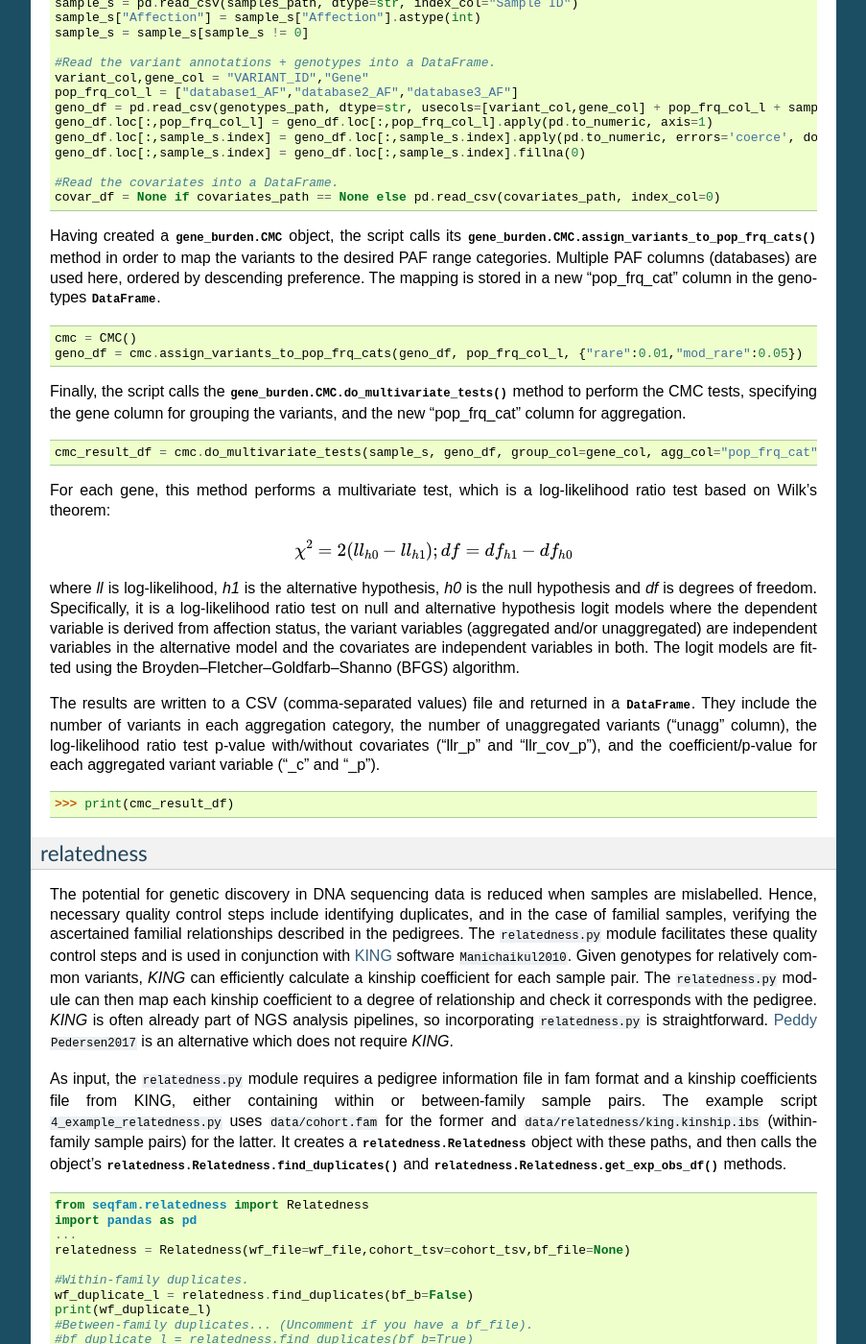
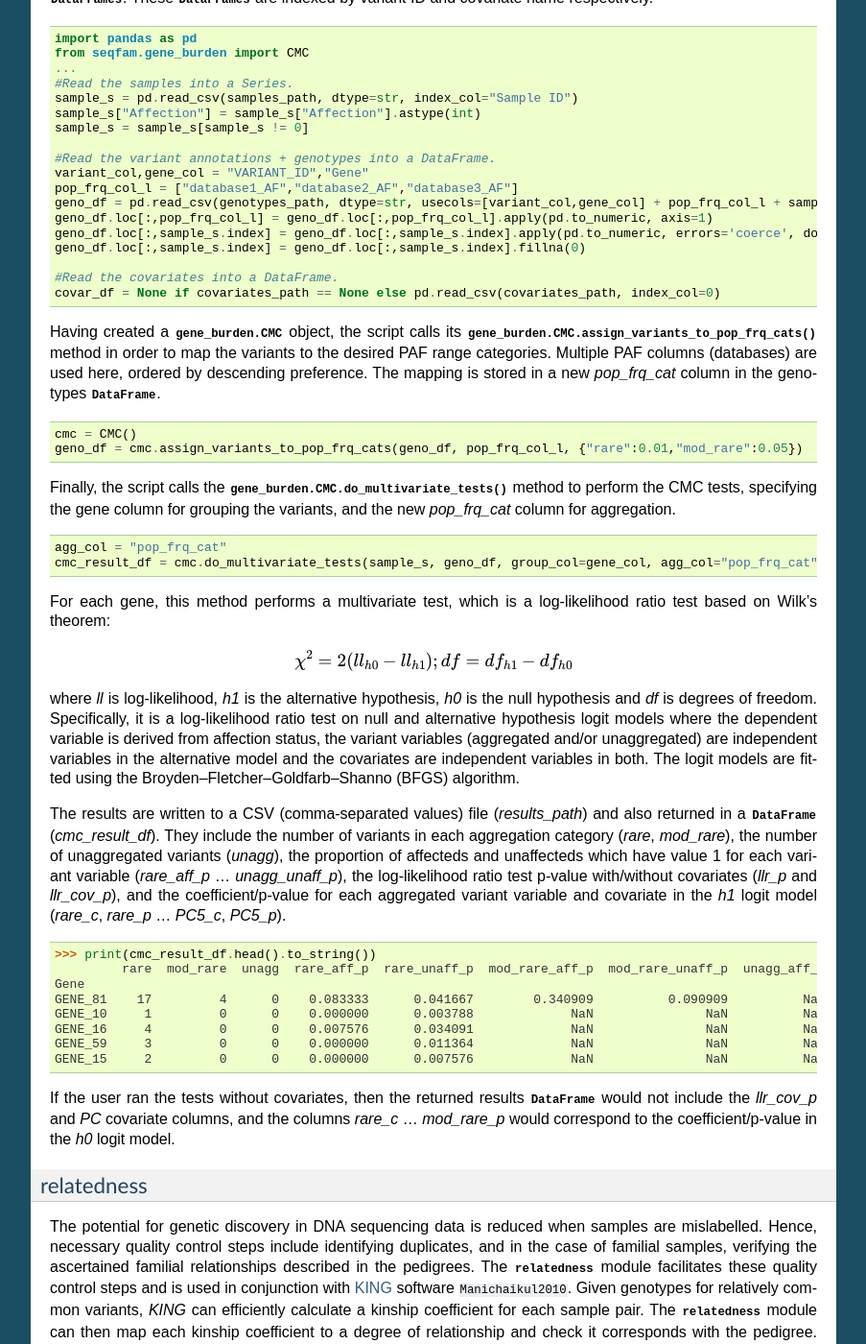
Before and after one commit to mframpton/seqfam, a Sphinx documentation site: the page built from docs/tutorial_and_api.rst, in a window 1280 px wide and 1400 px high, scrolled down 5039 px. Shown: the whole window at 96% size, without its empty margins (198-1101 px from the left). Built offline with Sphinx 7.4.7, drawn with Linux system fonts in a browser that asks for light colours; cross-references to code outside the pages are shown as plain code; some of the changed text lies outside the part shown.

Commit message:
Formatting.

```diff
--- a/docs/tutorial_and_api.rst
+++ b/docs/tutorial_and_api.rst
@@ -6,14 +6,16 @@
 ############
 
 The :py:mod:`seqfam` package is primarily designed for analysing next generation sequencing (NGS) DNA data from families with known pedigree information in order to identify rare variants that are potentially causal of a disease/trait of interest.
-It uses the popular and versatile Pandas library, and can be straightforwardly integrated into existing analysis code/pipelines.
+It uses the popular and versatile `Pandas <https://pandas.pydata.org/>`_ library, and can be straightforwardly integrated into existing analysis code/pipelines.
 :py:mod:`Seqfam` can be used to verify pedigree information, to perform Monte Carlo gene dropping, to undertake regression-based gene burden testing, and to identify variants which segregate by affection status in families via user-defined pattern of occurrence rules.
 Additionally, it can generate scripts for running analyses in a *MapReduce pattern* on a computer cluster, something which is usually desirable in NGS data analysis and indeed *big data* analysis in general.
 
 Requirements and installation
 #############################
 
-:py:mod:`Seqfam` is compatible with Windows, Mac OX X and Linux operating systems. It is coded using Python 3.6 but can also be run by Python 2.7. It requires the following packages:
+:py:mod:`Seqfam` is compatible with Windows, Mac OX X and Linux operating systems.
+It is coded using Python 3.6 but can also be run by Python 2.7.
+It requires the following packages (listed in *requirements.txt*):
 
 * pandas==0.20.3
 * scipy==0.19.1
@@ -22,22 +24,29 @@
 * setuptools==38.4.0
 * statsmodels==0.8.0
 
-Having cloned the repository, run the command :code:`python setup.py install`.
+Run the following commands to clone and install from GitHub.
+
+.. code-block:: bash
+
+   $ git clone https://github.com/mframpton/seqfam
+   $ cd seqfam
+   $ pip install -r requirements.txt
+   $ python setup.py install
 
 Tutorial
 ########
 
 This section describes the functionality and methods employed by :py:mod:`seqfam’s` 5 modules, which are:
 
-    1. :file:`gene_drop.py`: Monte Carlo gene dropping;
+    1. :py:mod:`gene_drop`: Monte Carlo gene dropping;
 
-    2. :file:`pof.py`: variant pattern of occurrence in families;
+    2. :py:mod:`pof`: variant pattern of occurrence in families;
 
-    3. :file:`gene_burden.py`: regression-based gene burden testing;
+    3. :py:mod:`gene_burden`: regression-based gene burden testing;
 
-    4. :file:`relatedness.py`: identification of duplicates and verification of ascertained pedigree information via kinship coefficients;
+    4. :py:mod:`relatedness`: identification of duplicates and verification of ascertained pedigree information via kinship coefficients;
 
-    5. :file:`sge.py`: Sun Grid Engine (SGE) array job creation.
+    5. :py:mod:`sge`: Sun Grid Engine (SGE) array job creation.
 
 Figure 1 provides a visual representation of modules 1–4.
 
@@ -46,22 +55,22 @@
     :alt: alternate text
     :figclass: align-center
 
-    Panel A represents the :py:meth:`Cohort.gene_drop` method in the :file:`gene_drop.py` module which performs Monte Carlo gene dropping.
+    Panel A represents the :py:meth:`Cohort.gene_drop` method in the :py:mod:`gene_drop` module which performs Monte Carlo gene dropping.
     On a single iteration, for each family the algorithm seeds founder genotypes based on the variant population allele frequency and then gene drops via depth-first traversals.
     Having done this for all families, a simulated cohort allele frequency (AF) is calculated and following many iterations (e.g. 10,000), a p-value, the proportion of iterations where cohort AF < simulated cohort AF, is outputted.
-    Panel B represents the :py:meth:`Pof.get_family_pass_name_l` method in the :file:`pof.py` module.
+    Panel B represents the :py:meth:`Pof.get_family_pass_name_l` method in the :py:mod:`pof` module.
     Prior to calling the method, each family is assigned a variant pattern of occurrence in family (POF) rule.
     The method then takes a variant’s genotypes and returns families whose POF rule is passed.
-    Panel C represents the :py:meth:`CMC.do_multivariate_tests` method in the :file:`gene_burden.py` module.
+    Panel C represents the :py:meth:`CMC.do_multivariate_tests` method in the :py:mod:`gene_burden` module.
     This method takes sample affection status and variant genotypes across multiple genes, plus optionally covariates such as ancestry PCA coordinates.
     For each gene, the method aggregates the variants by allele frequency, constructs null and alternative hypothesis logit models which may include the covariates, and then performs a log-likelihood ratio test.
-    Panel D represents the :py:meth:`Relatedness.get_exp_obs_df` method in the :file:`relatedness.py` module.
+    Panel D represents the :py:meth:`Relatedness.get_exp_obs_df` method in the :py:mod:`relatedness` module.
     For input, this takes pedigree information and kinship coefficients from `KING <http://people.virginia.edu/~wc9c/KING/>`_ for each within-family sample pair.
     It maps these data to expected and observed degrees of relationship respectively, returning a :py:mod:`DataFrame`.
 
 The repository contains additional scripts in :file:`src/examples` which demonstrate the functionality of the modules on example data, including files in the :file:`data` directory.
 The scripts are :file:`1_example_gene_drop.py`, :file:`2_example_pof.py`, :file:`3_example_gene_burden.py`, :file:`4_example_relatedness.py`, and :file:`5_example_sge.py`.
-The reader can also refer to Table 1 for a summary of the main user functions of the 5 :py:mod:`seqfam` modules, which includes their input/output.
+The reader can also refer to Table 1 for a summary of the main user functions of the 5 :py:mod:`seqfam` modules.
 Data in the example data files are derived from the whole exome sequencing of a large cohort of over 200 families with inflammatory bowel disease.
 
 .. table:: Table 1. Summary of main user functions in :py:mod:`seqfam` modules
@@ -86,13 +95,13 @@
 =========
 
 For a rare variant to be considered potentially causal of a particular trait/disease based on in silico analysis, it should satisfy various criteria, such as being biologically plausible and predicted to be pathogenic.
-The :file:`gene_drop.py` module can be used to further assess candidate variants via Monte Carlo gene dropping.
+The :py:mod:`gene_drop` module can be used to further assess candidate variants via Monte Carlo gene dropping.
 
 Given the structure of the families, Monte Carlo gene dropping can indicate whether a variant is enriched in the cohort relative to the general population, and assuming the trait/disease is more prevalent in the cohort, such enrichment supports causality.
-The :file:`gene_drop.py` module can be considered complementary to the *RVsharing* *R* package :cite:`Bureau2014` which calculates the probability of multiple affected relatives sharing a rare variant under the assumption of no disease association or linkage.
+The :py:mod:`gene_drop` module can be considered complementary to the `RVsharing <https://cran.r-project.org/web/packages/RVsharing/index.html>`_ *R* package :cite:`Bureau2014` which calculates the probability of multiple affected relatives sharing a rare variant under the assumption of no disease association or linkage.
 
 The module requires a pedigree file in `fam format <https://www.cog-genomics.org/plink2/formats#fam>`_ as input.
-The example script :file:`1_example_gene_drop.py` shows how to use :file:`gene_drop.py` with the pedigrees in :file:`cohort.fam`.
+The example script :file:`1_example_gene_drop.py` shows how to use :py:mod:`gene_drop` with the pedigrees in :file:`data/cohort.fam`.
 It first creates a :py:obj:`gene_drop.Cohort` object from :file:`cohort.fam` which stores all of the pedigrees as trees.
 
 .. code-block:: python
@@ -102,8 +111,12 @@
    cohort_fam = os.path.join(data_dir,"cohort.fam")
    cohort = Cohort(cohort_fam)
 
-For a hypothetical variant of interest, the script then specifies (i) allele frequency in the general population (*pop_af*) is 0.025; (ii) the subset of samples which have genotypes (*sample_genotyped_l*).
-Now the gene dropping can be performed via the :py:obj:`gene_drop.Cohort` object's :py:func:`gene_drop.Cohort.gene_drop` method.
+For a hypothetical variant of interest, the script then specifies:
+
+1. allele frequency in the general population (*pop_af*) is 0.025;
+2. the subset of samples which have genotypes (*sample_genotyped_l*).
+
+Now the gene dropping can be performed via the :py:meth:`gene_drop.Cohort.gene_drop` method.
 The script uses the method to assess whether increasing cohort allele frequencies (*cohort_af*) indicate enrichment relative to the general population.
 For each *cohort_af*, the method returns an enrichment p-value (*p*), and so as *cohort_af* increases, *p* decreases.
 
@@ -127,9 +140,12 @@
 pof
 ===
 
-Like :file:`gene_drop.py`, the :file:`pof.py` module can provide additional evidence for whether particular rare variants are causal of a particular trait/disease. It is intended for identifying variants which are carried by most or all affected members of a family, or even which segregate between affected and unaffected members.
+Like :py:mod:`gene_drop`, the :py:mod:`pof` module can provide additional evidence for whether particular rare variants are causal of a particular trait/disease.
+It is intended for identifying variants which are carried by most or all affected members of a family (*As*), or even which segregate between *As* and unaffected members (*Ns*).
 
-For each family, the user uses the :file:`pof.py` module to define a variant pattern of occurrence rule and check whether any supplied variants pass. The rule can specify a minimum value for the proportion of affected members (*As*) who are carriers (*A_carrier_p*), and/or a minimum difference between the proportion of *As* and unaffected members (*Ns*) who are carriers (*AN_carrier_diff*). Constraints for the number of genotyped *As* and *Ns* can also be added, (*A_n_min* and *N_n_min* respectively).
+For each family, the user uses the :py:mod:`pof` module to define a variant pattern of occurrence rule and check whether any supplied variants pass.
+The rule can specify a minimum value for the proportion *As* who are carriers (*A_carrier_p*), and/or a minimum difference between the proportion of *As* and *Ns* who are carriers (*AN_carrier_diff*).
+Constraints for the number of genotyped *As* and *Ns* can also be added, (*A_n_min* and *N_n_min* respectively).
 
 The example script :file:`2_example_pof.py` provides an illustrative example.
 It first creates a couple of :py:obj:`pof.Family` objects to represent 2 families and their variant pattern of occurrence rule.
@@ -161,7 +177,7 @@
 gene_burden
 ===========
 
-The :file:`gene_burden.py` module implements the Combined Multivariate and Collapsing (CMC) burden test :cite:`Li2008` for detecting rare causal variants, where the multivariate test is a log-likelihood ratio test.
+The :py:mod:`gene_burden.py` module implements the Combined Multivariate and Collapsing (CMC) burden test :cite:`Li2008` for detecting rare causal variants, where the multivariate test is a log-likelihood ratio test.
 The user can supply covariates to control for potential confounders such as divergent ancestry.
 This burden test should be applied to unrelated samples, and hence is of no use for cohorts containing few families.
 However, for cohorts containing a relatively large number of families, a sufficient number of unrelated cases can be extracted and pooled with a separate set of unrelated controls.
@@ -169,7 +185,7 @@
 Sequence kernel association testing (SKAT) :cite:`Wu2011` is another widely-used sub-category of such methods.
 In general, burden testing is more powerful than SKAT when a large proportion of variants are causal and are all deleterious/protective.
 
-The :file:`3_example_gene_burden.py` script shows how to use the :file:`gene_burden.py` module to perform CMC tests which control for covariates.
+The :file:`3_example_gene_burden.py` script shows how to use the :py:mod:`gene_burden` module to perform CMC tests which control for covariates.
 Here, we say that variants are *grouped* by the tested units (gene / other functional unit), and within the groups, they are *aggregated*, usually within population allele frequency (PAF) ranges.
 Aggregation means that within each aggregation category (e.g. PAF < 1%), an individual sample is given the value 1 if it carries any variants, otherwise 0.
 The example script performs 1 CMC test per gene (i.e. it groups variants by gene), where variants are aggregated within 2 PAF ranges: PAF < 1% and 1% <= PAF < 5% (any variants with PAF >= 5% remain unaggregated).
@@ -206,17 +222,18 @@
 
 Having created a :py:obj:`gene_burden.CMC` object, the script calls its :py:func:`gene_burden.CMC.assign_variants_to_pop_frq_cats` method in order to map the variants to the desired PAF range categories.
 Multiple PAF columns (databases) are used here, ordered by descending preference.
-The mapping is stored in a new "pop_frq_cat" column in the genotypes :py:mod:`DataFrame`.
+The mapping is stored in a new *pop_frq_cat* column in the genotypes :py:mod:`DataFrame`.
 
 .. code-block:: python
 
    cmc = CMC()
    geno_df = cmc.assign_variants_to_pop_frq_cats(geno_df, pop_frq_col_l, {"rare":0.01,"mod_rare":0.05})
 
-Finally, the script calls the :py:meth:`gene_burden.CMC.do_multivariate_tests` method to perform the CMC tests, specifying the gene column for grouping the variants, and the new "pop_frq_cat" column for aggregation.
+Finally, the script calls the :py:meth:`gene_burden.CMC.do_multivariate_tests` method to perform the CMC tests, specifying the gene column for grouping the variants, and the new *pop_frq_cat* column for aggregation.
 
 .. code-block:: python
 
+   agg_col = "pop_frq_cat"
    cmc_result_df = cmc.do_multivariate_tests(sample_s, geno_df, group_col=gene_col, agg_col="pop_frq_cat", agg_val_l=["rare","mod_rare"], covar_df=covar_df, results_path=results_path)
 
 For each gene, this method performs a multivariate test, which is a log-likelihood ratio test based on Wilk’s theorem:
@@ -229,23 +246,32 @@
 Specifically, it is a log-likelihood ratio test on null and alternative hypothesis logit models where the dependent variable is derived from affection status, the variant variables (aggregated and/or unaggregated) are independent variables in the alternative model and the covariates are independent variables in both.
 The logit models are fitted using the Broyden–Fletcher–Goldfarb–Shanno (BFGS) algorithm.
 
-The results are written to a CSV (comma-separated values) file and returned in a :py:mod:`DataFrame`.
-They include the number of variants in each aggregation category, the number of unaggregated variants (“unagg” column), the log-likelihood ratio test p-value with/without covariates (“llr_p” and “llr_cov_p”), and the coefficient/p-value for each aggregated variant variable (“_c” and “_p”).
+The results are written to a CSV (comma-separated values) file (*results_path*) and also returned in a :py:mod:`DataFrame` (*cmc_result_df*).
+They include the number of variants in each aggregation category (*rare*, *mod_rare*), the number of unaggregated variants (*unagg*), the proportion of affecteds and unaffecteds which have value 1 for each variant variable (*rare_aff_p* ... *unagg_unaff_p*), the log-likelihood ratio test p-value with/without covariates (*llr_p* and *llr_cov_p*), and the coefficient/p-value for each aggregated variant variable and covariate in the *h1* logit model (*rare_c*, *rare_p* ... *PC5_c*, *PC5_p*).
 
->>> print(cmc_result_df)
+>>> print(cmc_result_df.head().to_string())
+         rare  mod_rare  unagg  rare_aff_p  rare_unaff_p  mod_rare_aff_p  mod_rare_unaff_p  unagg_aff_p  unagg_unaff_p         llr_p  llr_cov_p     rare_c    rare_p  mod_rare_c  mod_rare_p     PC1_c         PC1_p     PC2_c         PC2_p     PC3_c         PC3_p     PC4_c         PC4_p     PC5_c     PC5_p
+Gene
+GENE_81    17         4      0    0.083333      0.041667        0.340909          0.090909          NaN            NaN  8.776693e-11   0.000075   0.260649  0.607068    1.317017    0.000041  0.350426  2.719782e-10  0.742543  9.178604e-11 -0.286762  1.989026e-10 -0.933229  2.921982e-26 -0.196124  0.100419
+GENE_10     1         0      0    0.000000      0.003788             NaN               NaN          NaN            NaN           NaN   0.009316 -11.325180  0.825768         NaN         NaN  0.347303  3.341802e-10  0.670772  1.993786e-09 -0.289419  9.064199e-11 -0.978531  2.720945e-28 -0.193831  0.096250
+GENE_16     4         0      0    0.007576      0.034091             NaN               NaN          NaN            NaN           NaN   0.013386  -2.475089  0.014941         NaN         NaN  0.337994  7.855867e-10  0.698458  4.950072e-10 -0.282116  2.037413e-10 -0.972062  6.228652e-28 -0.154929  0.185172
+GENE_59     3         0      0    0.000000      0.011364             NaN               NaN          NaN            NaN           NaN   0.014363 -10.955116  0.897996         NaN         NaN  0.333042  1.325734e-09  0.675311  1.539985e-09 -0.284952  1.417334e-10 -0.961612  3.308430e-28 -0.176737  0.128946
+GENE_15     2         0      0    0.000000      0.007576             NaN               NaN          NaN            NaN           NaN   0.027556 -10.728126  0.894869         NaN         NaN  0.329435  1.331849e-09  0.697045  6.262195e-10 -0.281625  2.635041e-10 -0.956502  6.064632e-28 -0.185669  0.109201
+
+If the user ran the tests without covariates, then the returned results :py:mod:`DataFrame` would not include the *llr_cov_p* and *PC* covariate columns, and the columns *rare_c* ... *mod_rare_p* would correspond to the coefficient/p-value in the *h0* logit model.
 
 relatedness
 ===========
 
 The potential for genetic discovery in DNA sequencing data is reduced when samples are mislabelled.
 Hence, necessary quality control steps include identifying duplicates, and in the case of familial samples, verifying the ascertained familial relationships described in the pedigrees.
-The :file:`relatedness.py` module facilitates these quality control steps and is used in conjunction with `KING <http://people.virginia.edu/~wc9c/KING/>`_ software :cite:`Manichaikul2010`.
+The :py:mod:`relatedness` module facilitates these quality control steps and is used in conjunction with `KING <http://people.virginia.edu/~wc9c/KING/>`_ software :cite:`Manichaikul2010`.
 Given genotypes for relatively common variants, *KING* can efficiently calculate a kinship coefficient for each sample pair.
-The :file:`relatedness.py` module can then map each kinship coefficient to a degree of relationship and check it corresponds with the pedigree.
-*KING* is often already part of NGS analysis pipelines, so incorporating :file:`relatedness.py` is straightforward.
+The :py:mod:`relatedness` module can then map each kinship coefficient to a degree of relationship and check it corresponds with the pedigree.
+*KING* is often already part of NGS analysis pipelines, so incorporating :py:mod:`relatedness` is straightforward.
 `Peddy <https://github.com/brentp/peddy>`_ :cite:`Pedersen2017` is an alternative which does not require *KING*.
 
-As input, the :file:`relatedness.py` module requires a pedigree information file in fam format and a kinship coefficients file from KING, either containing within or between-family sample pairs.
+As input, the :py:mod:`relatedness` module requires a pedigree information file in `fam format <https://www.cog-genomics.org/plink2/formats#fam>`_ and a kinship coefficients file from *KING*, either containing within or between-family sample pairs.
 The example script :file:`4_example_relatedness.py` uses :file:`data/cohort.fam` for the former and :file:`data/relatedness/king.kinship.ibs` (within-family sample pairs) for the latter.
 It creates a :py:obj:`relatedness.Relatedness` object with these paths, and then calls the object's :py:func:`relatedness.Relatedness.find_duplicates` and :py:func:`relatedness.Relatedness.get_exp_obs_df` methods.
 
@@ -292,11 +318,11 @@
 sge
 ===
 
-The :file:`sge.py` module has general utility in analysing NGS data, and indeed any big data on computer clusters.
+The :py:mod:`sge` module has general utility in analysing NGS data, and indeed any big data on computer clusters.
 Many NGS data analyses can be cast as "embarassingly parallel problems" and hence executed more efficiently on a computer cluster via a *MapReduce pattern*: the overall task is decomposed into independent sub-tasks (*map tasks*) which run in parallel, and on their completion, a *reduce action* merges/filters/summarises the results.
 For example, gene burden testing across the whole exome can be decomposed into independent sub-tasks by splitting the exome into sub-units e.g. chromosomes.
 Sun Grid Engine (SGE) is a widely used batch-queueing system, and analyses can be performed in a *MapReduce pattern* on SGE via *array jobs*.
-Given a list of *map tasks* and the *reduce task(s)*, the :file:`sge.py` module can create the scripts for submitting and running an *array job*.
+Given a list of *map tasks* and the *reduce task(s)*, the :py:mod:`sge` module can create the scripts for submitting and running an *array job*.
 
 The script :file:`5_example_sge.py` provides an example.
 It first makes lists of *map tasks* (*map_task_l*) and *map tasks* to execute (*map_task_exec_l*) via the custom *get_map_task_l* function (see the script), and then a *reduce task* string (*reduce_tasks*).
```
Also changed, not shown: other parts of docs/tutorial_and_api.rst (+5 -5 lines).
